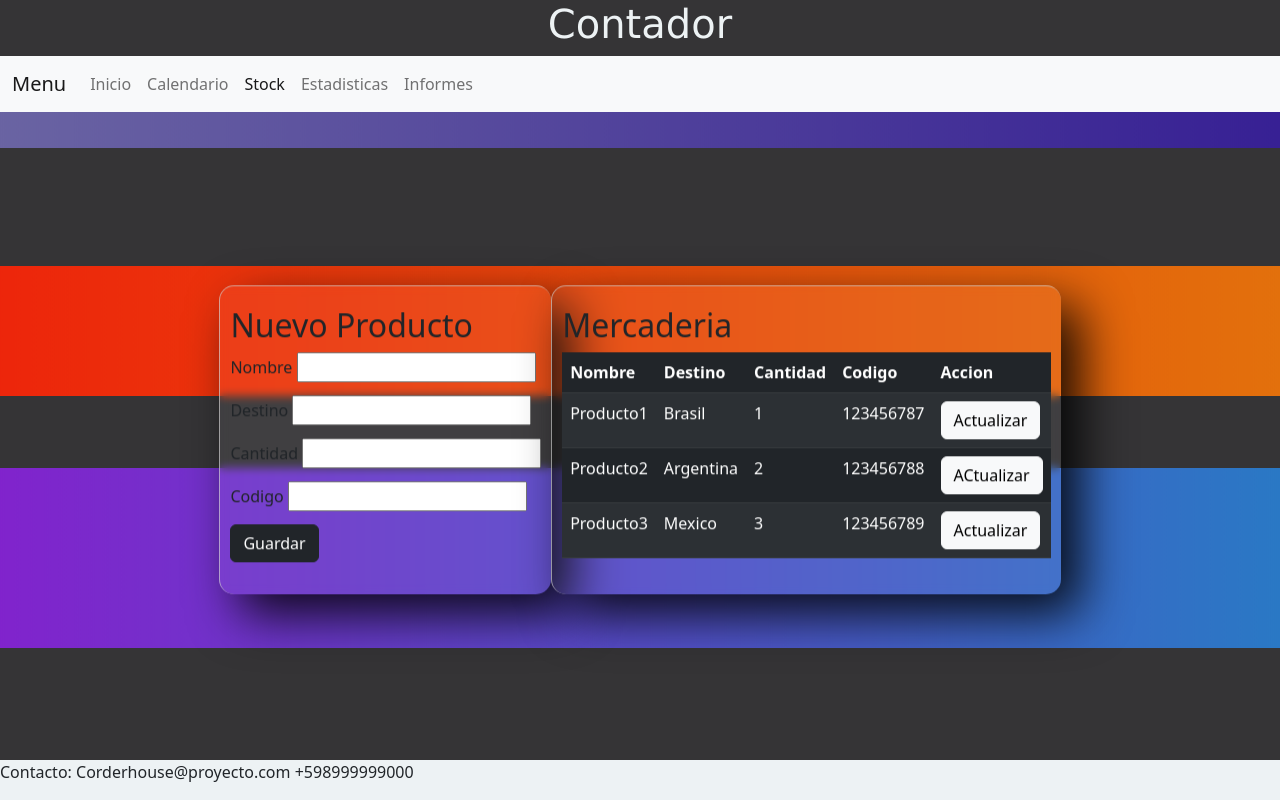
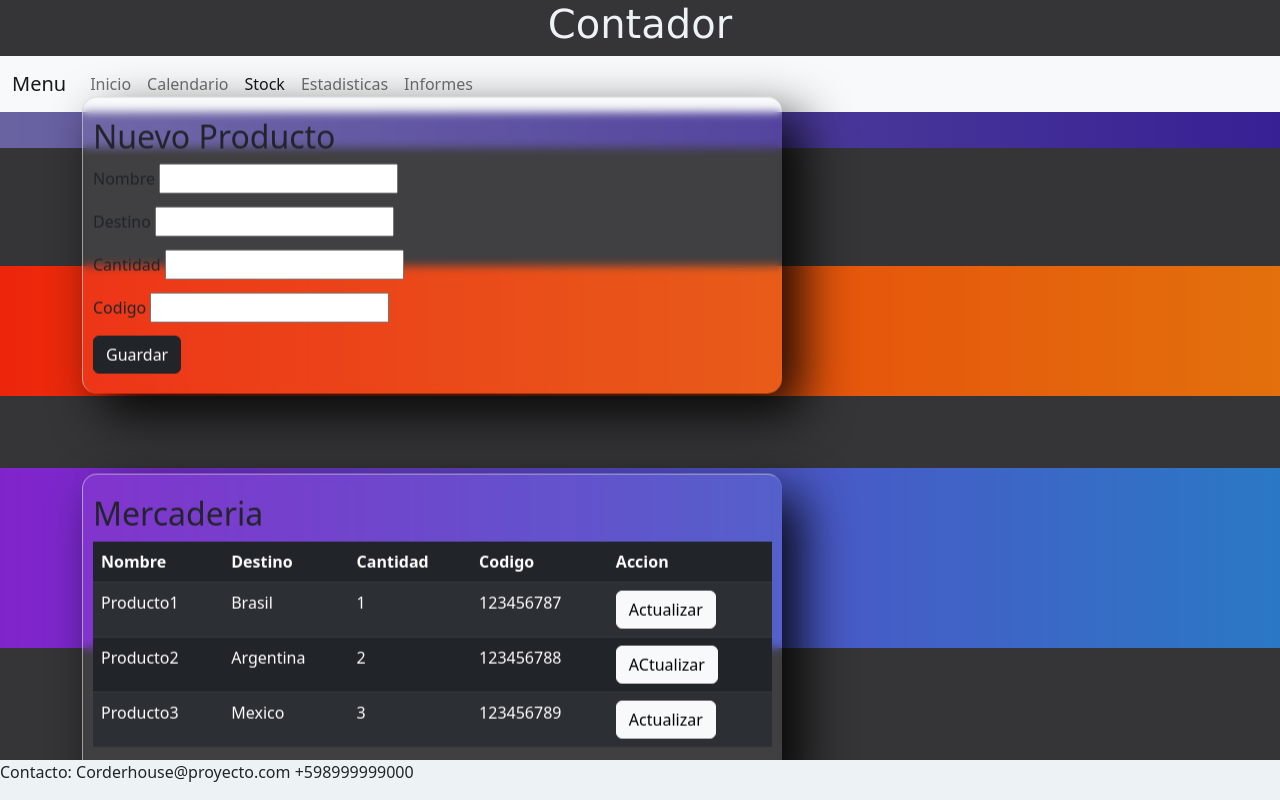
Before and after one commit to Negonet/PreEntrega2html-Vazquez, a plain HTML site: page html/stock.html in a window 1280 px wide. Drawn offline with nearby package versions, Linux system fonts and the light colour scheme; a web font is replaced by a local one.

Commit message:
Sexta version

```diff
--- a/css/inicio.css
+++ b/css/inicio.css
@@ -32,7 +32,9 @@ h1{
 
 }
 
-
+table {
+    overflow-y: none;
+}
 img {
     width: 100%;
 
@@ -43,7 +45,7 @@ img {
     .container{
         width: 100%;
 
-        display: flex;
+        display: relative;
         flex-wrap: wrap;
         justify-content: center;
         position: absolute;
```
